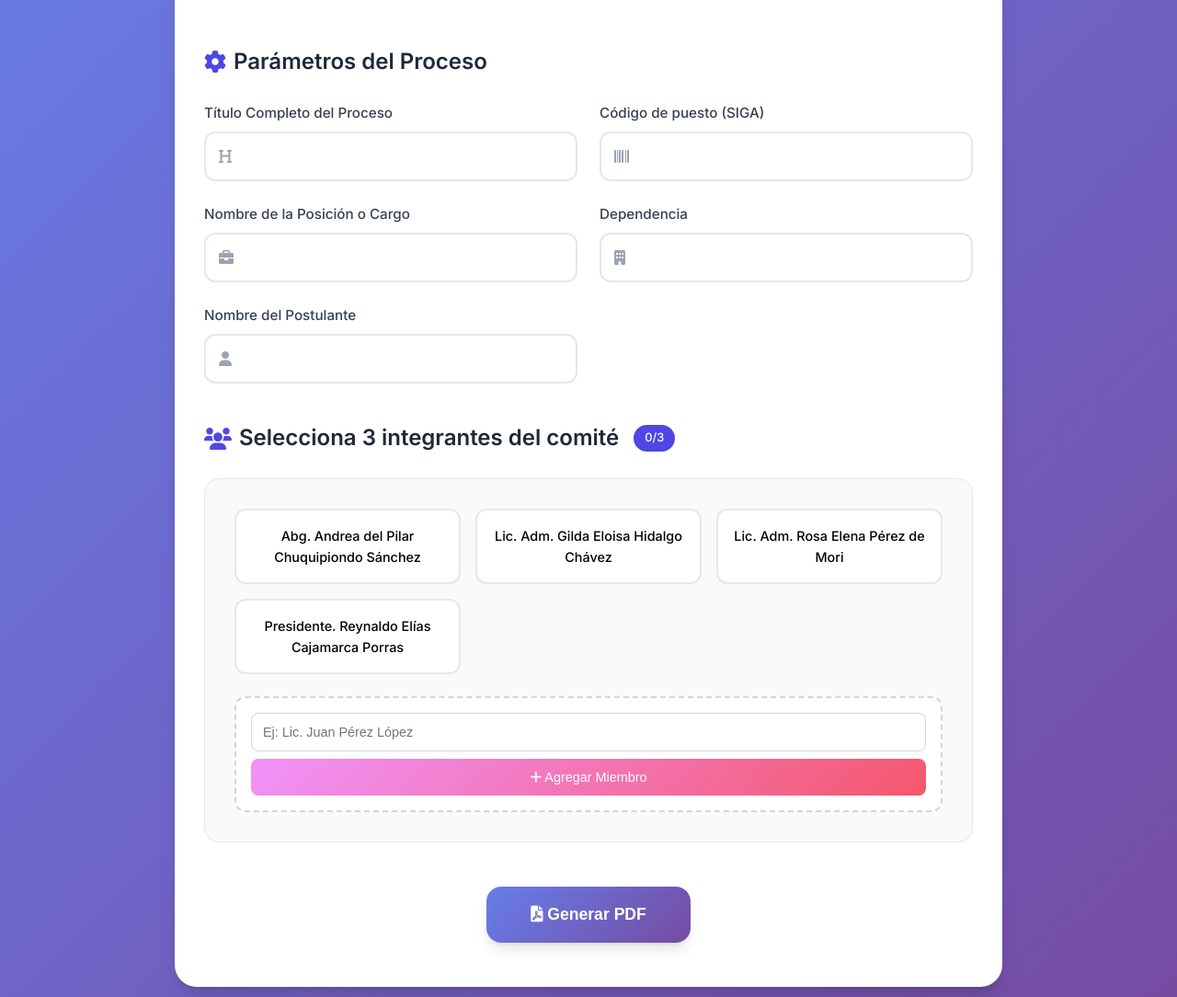
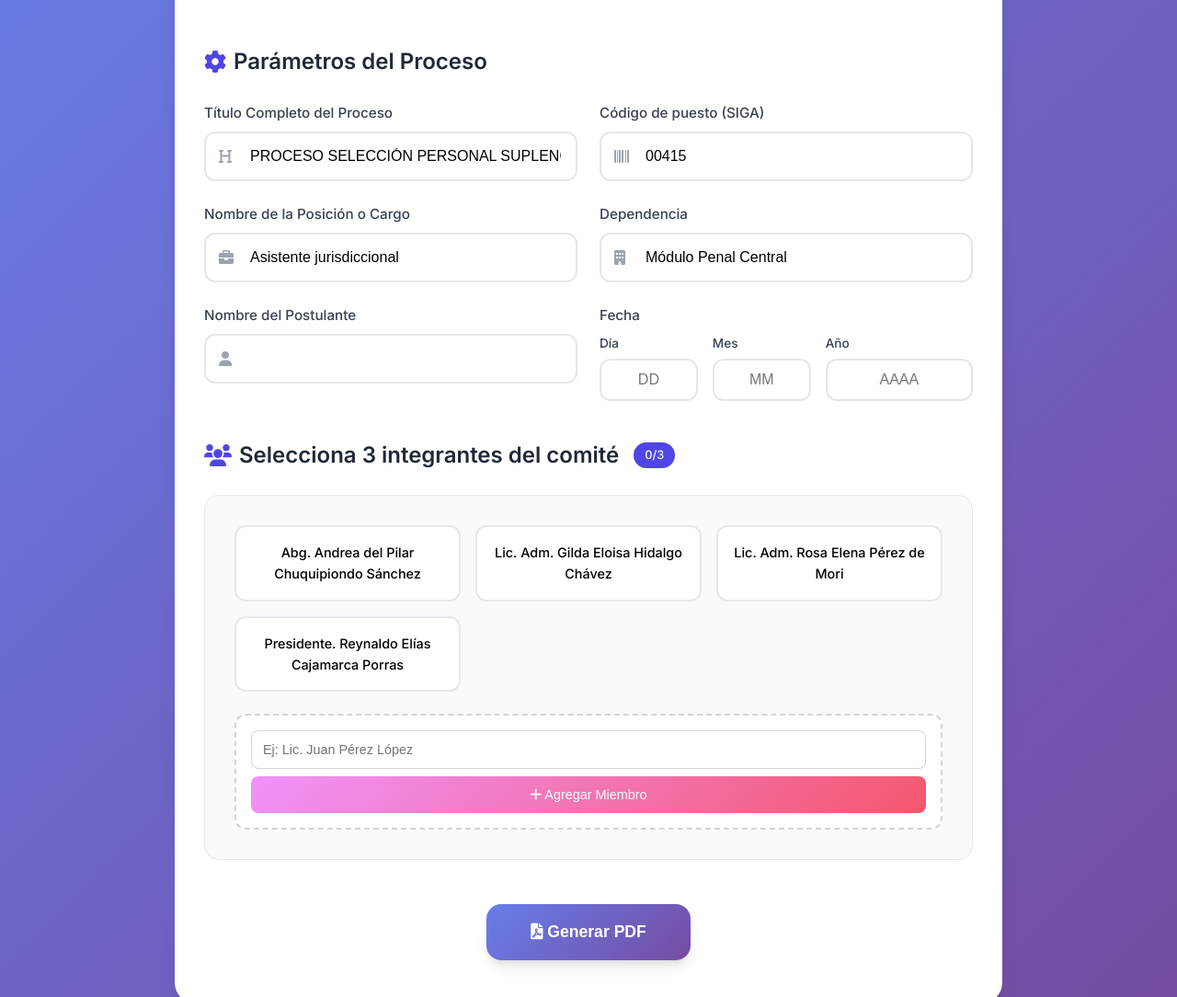
Before and after one commit to Moises2123/generador_pdf, a Flask app: page / in a window 1280 px wide. Shown: the part 228-1312 px from the top of the page at 92% size. Run offline with Flask 3, Linux system fonts and the light colour scheme.

Commit message:
Subiendo nuevo campo

```diff
--- a/app.py
+++ b/app.py
@@ -1,7 +1,9 @@
+"""app.py"""
 from flask import Flask, request, send_file, render_template, abort, redirect, url_for, session, make_response
 from generar_pdf import generar_documento
 import os
 import io
+from datetime import datetime
 
 app = Flask(__name__)
 app.secret_key = 'clave_secreta'  # Necesaria para usar session
@@ -51,6 +53,7 @@ def eliminar_integrante():
         session['integrantes_personalizados'] = integrantes
 
     return redirect(url_for('index'))
+
 @app.route("/generar_documento", methods=["POST"])
 def generar_documento_route():
     nombre_postulante = request.form.get("nombre_postulante")
@@ -60,9 +63,45 @@ def generar_documento_route():
     titulo_proceso = request.form.get("titulo_proceso", "PROCESO SELECCIÓN PERSONAL SUPLENCIA N° 002-2025-LORETO BAJO LOS ALCANCES DEL DECRETO LEGISLATIVO N° 728 DETERMINADO BAJO LA MODALIDAD DE SUPLENCIA")
     dependencia = request.form.get("dependencia", "Módulo Penal Central")
 
-    # AQUÍ ESTÁ LA CORRECCIÓN: Capturar los valores globales del formulario
+    # Capturar los valores globales del formulario
     codigo_siga_global = request.form.get("codigo_siga", "00415")
     cargo_global = request.form.get("nombre_cargo", "Asistente jurisdiccional")
+
+    # NUEVA FUNCIONALIDAD: Capturar y procesar la fecha
+    dia = request.form.get("dia")
+    mes = request.form.get("mes")
+    año = request.form.get("año")
+
+    # Validar que todos los campos de fecha estén presentes
+    if not dia or not mes or not año:
+        abort(400, "Todos los campos de fecha son obligatorios")
+
+    try:
+        # Convertir a enteros y validar
+        dia = int(dia)
+        mes = int(mes)
+        año = int(año)
+
+        # Validar rangos básicos
+        if not (1 <= dia <= 31) or not (1 <= mes <= 12) or not (2020 <= año <= 2030):
+            abort(400, "Los valores de fecha están fuera del rango válido")
+
+        # Validar que la fecha sea válida
+        try:
+            fecha_validacion = datetime(año, mes, dia)
+        except ValueError:
+            abort(400, "La fecha ingresada no es válida")
+
+        # Formatear la fecha para el PDF
+        meses = [
+            "", "enero", "febrero", "marzo", "abril", "mayo", "junio",
+            "julio", "agosto", "septiembre", "octubre", "noviembre", "diciembre"
+        ]
+
+        fecha_formateada = f"{dia} de {meses[mes]} de {año}"
+
+    except (ValueError, TypeError):
+        abort(400, "Los valores de fecha deben ser números válidos")
 
     # Recopilar información adicional para cada integrante seleccionado
     integrantes_con_datos = []
@@ -78,12 +117,13 @@ def generar_documento_route():
         abort(400, "Debes completar todos los campos y seleccionar tres integrantes del comité.")
 
     try:
-        # Pasar los datos al generador de PDF
+        # Pasar los datos al generador de PDF incluyendo la fecha
         archivo_pdf = generar_documento(
             nombre_postulante,
             integrantes_con_datos,
             titulo_proceso,
-            dependencia
+            dependencia,
+            fecha_formateada  # Nuevo parámetro de fecha
         )
 
         # Leer el contenido del archivo PDF
--- a/templates/index.html
+++ b/templates/index.html
@@ -179,6 +179,39 @@
 
         .form-group input:focus + .input-icon {
             color: var(--accent);
+        }
+
+        /* Estilos específicos para campos de fecha */
+        .date-group {
+            display: grid;
+            grid-template-columns: 2fr 2fr 3fr;
+            gap: 1rem;
+            align-items: end;
+        }
+
+        .date-field {
+            position: relative;
+        }
+
+        .date-field label {
+            font-size: 0.85rem;
+            margin-bottom: 0.3rem;
+        }
+
+        .date-field input {
+            padding: 0.75rem 0.5rem;
+            text-align: center;
+            font-weight: 500;
+        }
+
+        .date-field input[type="number"] {
+            -moz-appearance: textfield;
+        }
+
+        .date-field input[type="number"]::-webkit-outer-spin-button,
+        .date-field input[type="number"]::-webkit-inner-spin-button {
+            -webkit-appearance: none;
+            margin: 0;
         }
 
         .members-section {
@@ -385,6 +418,11 @@
                 grid-template-columns: 1fr;
             }
 
+            .date-group {
+                grid-template-columns: 1fr 1fr 2fr;
+                gap: 0.5rem;
+            }
+
             .members-grid {
                 grid-template-columns: 1fr;
             }
@@ -461,7 +499,8 @@
                         <div class="form-group">
                             <label for="titulo_proceso">Título Completo del Proceso</label>
                             <div class="input-wrapper">
-                                <input type="text" id="titulo_proceso" name="titulo_proceso" required>
+                                <input type="text" id="titulo_proceso" name="titulo_proceso"
+                                       value="PROCESO SELECCIÓN PERSONAL SUPLENCIA N° 002-2025-LORETO BAJO LOS ALCANCES DEL DECRETO LEGISLATIVO N° 728 DETERMINADO BAJO LA MODALIDAD DE SUPLENCIA" required>
                                 <i class="fas fa-heading input-icon"></i>
                             </div>
                         </div>
@@ -469,7 +508,7 @@
                         <div class="form-group">
                             <label for="codigo_siga">Código de puesto (SIGA)</label>
                             <div class="input-wrapper">
-                                <input type="text" id="codigo_siga" name="codigo_siga" required>
+                                <input type="text" id="codigo_siga" name="codigo_siga" value="00415" required>
                                 <i class="fas fa-barcode input-icon"></i>
                             </div>
                         </div>
@@ -477,7 +516,7 @@
                         <div class="form-group">
                             <label for="nombre_cargo">Nombre de la Posición o Cargo</label>
                             <div class="input-wrapper">
-                                <input type="text" id="nombre_cargo" name="nombre_cargo" required>
+                                <input type="text" id="nombre_cargo" name="nombre_cargo" value="Asistente jurisdiccional" required>
                                 <i class="fas fa-briefcase input-icon"></i>
                             </div>
                         </div>
@@ -485,7 +524,7 @@
                         <div class="form-group">
                             <label for="dependencia">Dependencia</label>
                             <div class="input-wrapper">
-                                <input type="text" id="dependencia" name="dependencia" required>
+                                <input type="text" id="dependencia" name="dependencia" value="Módulo Penal Central" required>
                                 <i class="fas fa-building input-icon"></i>
                             </div>
                         </div>
@@ -495,6 +534,25 @@
                             <div class="input-wrapper">
                                 <input type="text" id="nombre_postulante" name="nombre_postulante" required>
                                 <i class="fas fa-user input-icon"></i>
+                            </div>
+                        </div>
+
+                        <!-- Sección de fecha personalizable -->
+                        <div class="form-group">
+                            <label>Fecha</label>
+                            <div class="date-group">
+                                <div class="date-field">
+                                    <label for="dia">Día</label>
+                                    <input type="number" id="dia" name="dia" min="1" max="31" required placeholder="DD">
+                                </div>
+                                <div class="date-field">
+                                    <label for="mes">Mes</label>
+                                    <input type="number" id="mes" name="mes" min="1" max="12" required placeholder="MM">
+                                </div>
+                                <div class="date-field">
+                                    <label for="año">Año</label>
+                                    <input type="number" id="año" name="año" min="2020" max="2030" required placeholder="AAAA">
+                                </div>
                             </div>
                         </div>
                     </div>
@@ -539,11 +597,11 @@
     <script>
         // Datos de ejemplo para los integrantes (reemplaza con tus datos reales)
         const integrantesIniciales = [
-    "Abg. Andrea del Pilar Chuquipiondo Sánchez",
-    "Lic. Adm. Gilda Eloisa Hidalgo Chávez",
-    "Lic. Adm. Rosa Elena Pérez de Mori",
-    "Presidente. Reynaldo Elías Cajamarca Porras"
-];
+            "Abg. Andrea del Pilar Chuquipiondo Sánchez",
+            "Lic. Adm. Gilda Eloisa Hidalgo Chávez",
+            "Lic. Adm. Rosa Elena Pérez de Mori",
+            "Presidente. Reynaldo Elías Cajamarca Porras"
+        ];
 
         let integrantesSeleccionados = [];
         const maxIntegrantes = 3;
@@ -645,6 +703,27 @@
             }, 3000);
         }
 
+        // Validación específica para campos de fecha
+        function validarFecha() {
+            const dia = parseInt(document.getElementById('dia').value);
+            const mes = parseInt(document.getElementById('mes').value);
+            const año = parseInt(document.getElementById('año').value);
+
+            if (!dia || !mes || !año) {
+                mostrarError('Todos los campos de fecha son obligatorios');
+                return false;
+            }
+
+            // Validación básica de fecha
+            const fecha = new Date(año, mes - 1, dia);
+            if (fecha.getFullYear() !== año || fecha.getMonth() !== (mes - 1) || fecha.getDate() !== dia) {
+                mostrarError('La fecha ingresada no es válida');
+                return false;
+            }
+
+            return true;
+        }
+
         // Agregar nuevo miembro
         document.getElementById('btn-agregar-miembro').addEventListener('click', function() {
             const input = document.getElementById('nuevo-integrante');
@@ -668,6 +747,11 @@
 
         // Validación del formulario
         document.getElementById('generar-form').addEventListener('submit', function(e) {
+            if (!validarFecha()) {
+                e.preventDefault();
+                return;
+            }
+
             if (integrantesSeleccionados.length !== maxIntegrantes) {
                 e.preventDefault();
                 mostrarError(`Debes seleccionar exactamente ${maxIntegrantes} integrantes del comité`);
@@ -677,11 +761,20 @@
             // Mostrar loading
             document.getElementById('loading').style.display = 'flex';
 
-            // Simular proceso (remover en producción)
+            // Ocultar loading después de un tiempo (para mejor UX)
             setTimeout(() => {
                 document.getElementById('loading').style.display = 'none';
                 mostrarExito('PDF generado exitosamente');
             }, 2000);
+        });
+
+        // Inicializar formulario al cargar la página
+        document.addEventListener('DOMContentLoaded', function() {
+            // CAMBIO PRINCIPAL: NO AUTO-LLENAR EL AÑO
+            // El usuario debe ingresar la fecha que desee
+
+            inicializarIntegrantes();
+            actualizarContador();
         });
 
         // Permitir agregar miembro con Enter
@@ -692,10 +785,20 @@
             }
         });
 
-        // Inicializar la aplicación
-        document.addEventListener('DOMContentLoaded', function() {
-            inicializarIntegrantes();
-            actualizarContador();
+        // Validación en tiempo real para campos numéricos
+        ['dia', 'mes', 'año'].forEach(id => {
+            document.getElementById(id).addEventListener('input', function() {
+                const valor = parseInt(this.value);
+                if (id === 'dia' && (valor < 1 || valor > 31)) {
+                    this.style.borderColor = 'var(--danger)';
+                } else if (id === 'mes' && (valor < 1 || valor > 12)) {
+                    this.style.borderColor = 'var(--danger)';
+                } else if (id === 'año' && (valor < 2020 || valor > 2030)) {
+                    this.style.borderColor = 'var(--danger)';
+                } else {
+                    this.style.borderColor = 'var(--gray-200)';
+                }
+            });
         });
     </script>
 </body>
```
Also changed, not shown: generar_pdf.py (+19 -5 lines).
